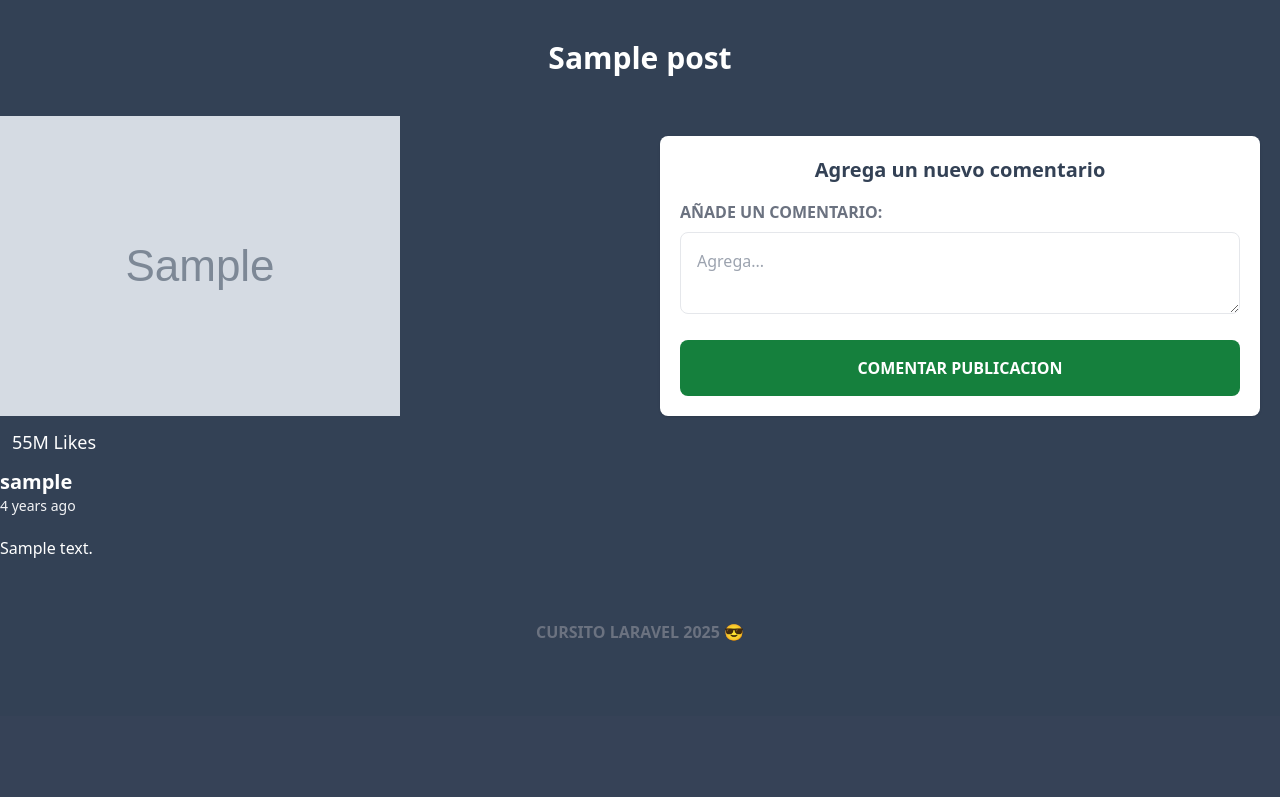
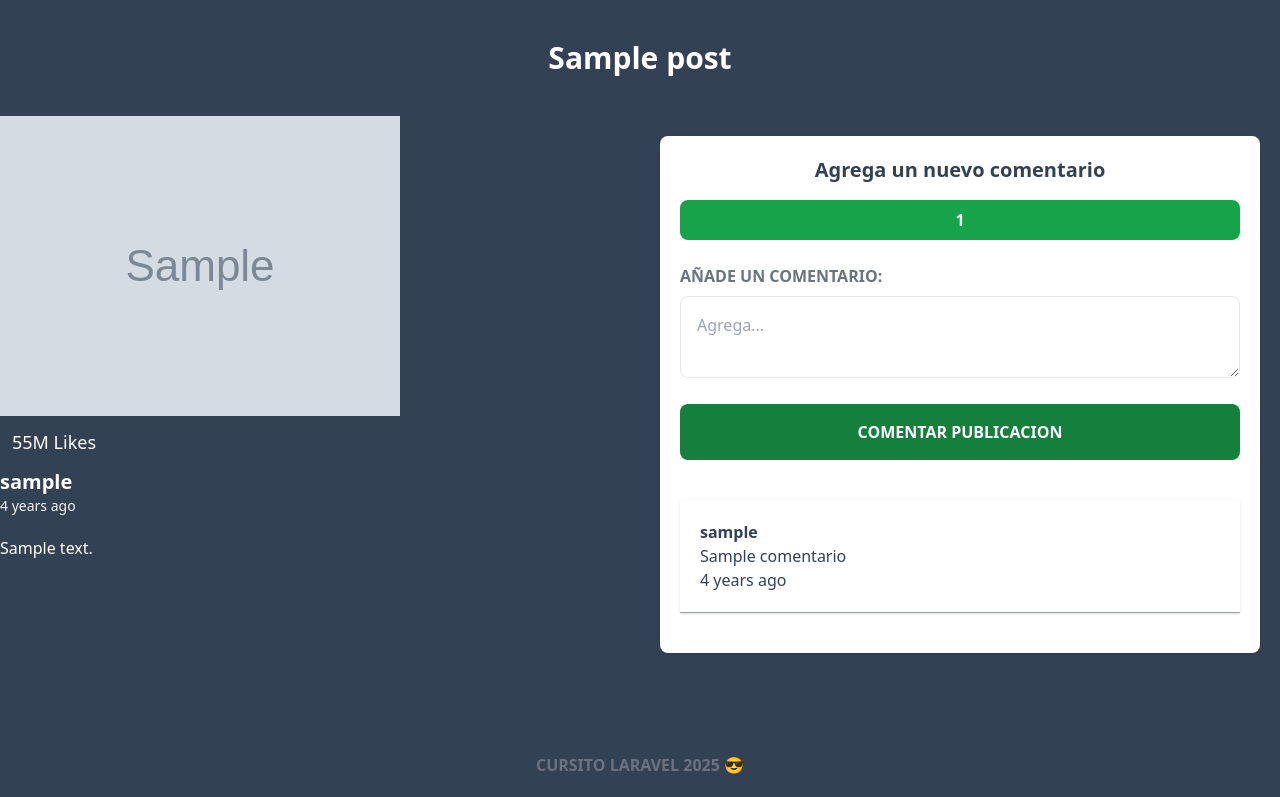
Before and after one commit to ValentinHRoldan/Laravel---FakeTagram, a Laravel app: template resources/views/posts/show.blade.php in a window 1280 px wide. Shown: the part 84-881 px from the top of the page. Before the commit the page ends 725 px from the top, so only its background shows below. Run offline with Laravel 12, Linux system fonts and the light colour scheme; a user stored in the database is signed in; data comes from the database, SQL or seed files in the repository; tables that the repository leaves empty hold one stand-in row (values such as "Sample post"); the template is opened without the code that fills it: most values are stand-ins (such as "Sample title", 1, 10 or a date in 2020); grey boxes marked "Sample" are stand-in pictures; style sheets or scripts are compiled from the project's sources.

Commit message:
funcionalidad de comentar completa

```diff
--- a/app/Http/Controllers/ComentarioController.php
+++ b/app/Http/Controllers/ComentarioController.php
@@ -20,10 +20,6 @@ class ComentarioController extends Controller
             'post_id' => $post->id,
             'comentario' => $r->comentario
         ]);
-
-        return redirect()->route('post.show', [
-            'user'=>$user,
-            'post'=>$post->id
-        ]);
+        return back()->with('mensaje', 'comentario realizado con exito!');
     }
 }
--- a/app/Models/Comentario.php
+++ b/app/Models/Comentario.php
@@ -14,4 +14,8 @@ class Comentario extends Model
     public function posts(){
         return $this->belongsTo(Post::class);
     }
+
+    public function user(){
+        return $this->belongsTo(User::class);
+    }
 }
--- a/resources/views/posts/show.blade.php
+++ b/resources/views/posts/show.blade.php
@@ -9,7 +9,7 @@ FakeTagram - {{$user->username}} - Post
 @endsection
 
 @section('contenido')
-<div class="container mx-auto flex">
+<div class="container mx-auto md:flex">
     <div class="md:w-1/2">
         <img src="{{ asset('uploads') . '/' . $post->imagen}}" alt="Imagen del Post {{$post->titulo}}">
         <div class="p-3">
@@ -31,6 +31,11 @@ FakeTagram - {{$user->username}} - Post
 
             @auth
             <p class="text-xl font-bold text-center mb-4">Agrega un nuevo comentario</p>
+            @if(session('mensaje'))
+            <div class="bg-green-600 p-2 rounded-lg mb-6 text-white text-center uppercase font-bold">
+                {{session('mensaje')}}
+            </div>
+            @endif
             <form action="{{route('comentario.store', ['user'=>$user, 'post'=>$post])}}" method="POST">
                 @csrf
                 <div class="mb-5">
@@ -43,6 +48,19 @@ FakeTagram - {{$user->username}} - Post
                 <input type="submit" value="Comentar publicacion" class="bg-green-700 hover:bg-green-800 transition-colors cursor-pointer uppercase font-bold w-full p-4 rounded-lg text-white">
             </form>
             @endauth
+            <div class="bg-white shadow mb-5 max-h-96 overflow-y-scroll mt-10">
+                @if($post->comentarios->count())
+                    @foreach($post->comentarios as $comentario)
+                        <div class="p-5 border-gray-400 border-b">
+                            <a href="{{route('post.index', $comentario->user)}}" class="font-bold">{{$comentario->user->username}}</a>
+                            <p>{{$comentario->comentario}}</p>
+                            <p>{{$comentario->created_at->diffForHumans()}}</p>
+                        </div>
+                    @endforeach
+                @else
+                    <p class="p-10 text-center">NO HAY NADA TODAVIA</p>
+                @endif
+            </div>
         </div>
     </div>
 
```
